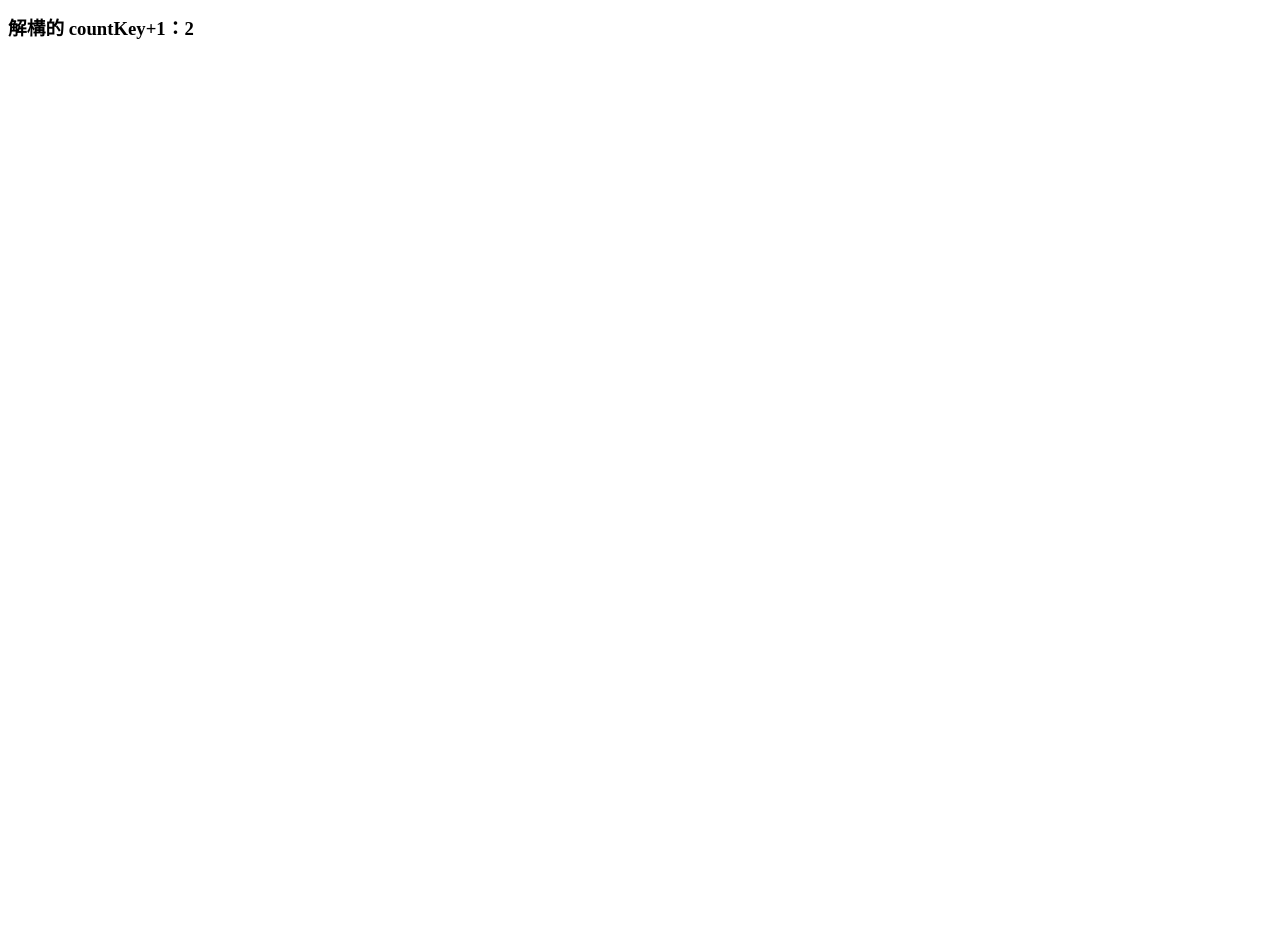
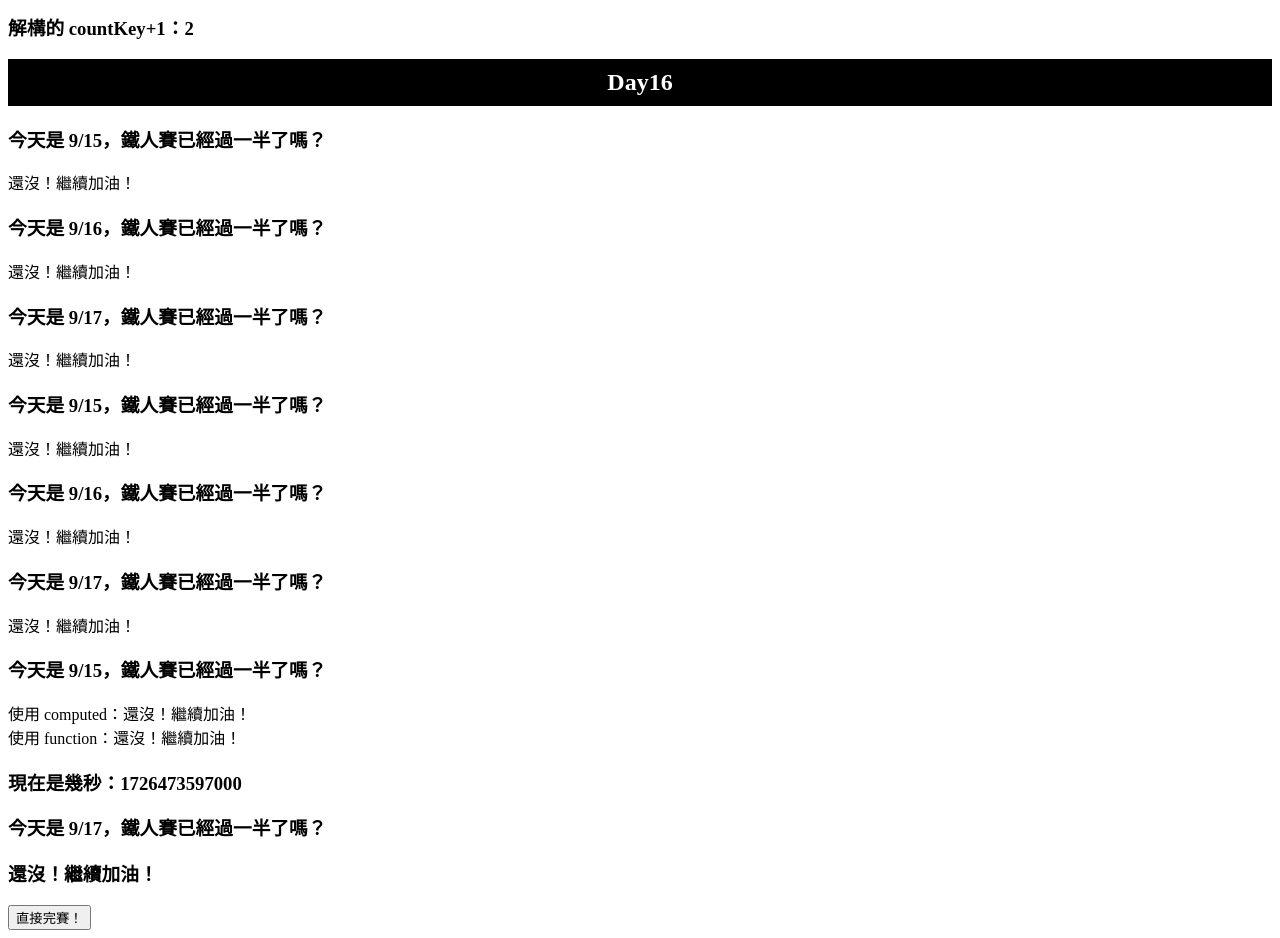
Before and after one commit to Jamixcs/2024iThome-jamixcs, a Vue app: page / in a window 1280 px wide. Shown: the part 2540-3478 px from the top of the page. Before the commit the page ends 2599 px from the top, so only its background shows below. Built offline with nearby package versions, Linux system fonts and the light colour scheme.

Commit message:
feat: day16

```diff
--- a/src/App.vue
+++ b/src/App.vue
@@ -19,6 +19,11 @@ import refUnwrapByReactive from "./components/day15/refUnwrapByReactive.vue";
 import refUnwrapByReactive2 from "./components/day15/refUnwrapByReactive2.vue";
 import refArrayUnwrap from "./components/day15/refArrayUnwrap.vue";
 import refTemplateUnwrap from "./components/day15/refTemplateUnwrap.vue";
+import noComputed from "./components/day16/noComputed.vue";
+import computed from "./components/day16/computed.vue";
+import functionVScomputed from "./components/day16/functionVScomputed.vue";
+import DateNow from "./components/day16/DateNow.vue";
+import computedChangeValue from "./components/day16/computedChangeValue.vue";
 </script>
 
 <template>
@@ -51,6 +56,12 @@ import refTemplateUnwrap from "./components/day15/refTemplateUnwrap.vue";
     <refUnwrapByReactive2 />
     <refArrayUnwrap />
     <refTemplateUnwrap />
+    <h2>Day16</h2>
+    <noComputed />
+    <computed />
+    <functionVScomputed />
+    <DateNow />
+    <computedChangeValue />
   </main>
 </template>
 
--- /dev/null
+++ b/src/components/day16/DateNow.vue
@@ -0,0 +1,9 @@
+<script setup>
+import { computed } from "vue";
+
+const now = computed(() => Date.now());
+</script>
+
+<template>
+  <h3>現在是幾秒：{{ now }}</h3>
+</template>
--- /dev/null
+++ b/src/components/day16/computed.vue
@@ -0,0 +1,30 @@
+<script setup>
+import { reactive, computed } from "vue";
+
+const myIronmanData = reactive({
+  name: "++",
+  topics: [
+    "Day1：前言/自我介紹小廢話",
+    "Day2：Vue 為啥我要認識你",
+    "Day3：Vue 請你自我介紹五分鐘",
+  ],
+});
+
+// 使用 computed 範例
+const isPassHalfIronman = computed(() => {
+  return myIronmanData.topics.length >= 15
+    ? "對！你一定可以完賽的"
+    : "還沒！繼續加油！";
+});
+</script>
+
+<template>
+  <h3>今天是 9/15，鐵人賽已經過一半了嗎？</h3>
+  <span>{{ isPassHalfIronman }}</span>
+  <br />
+  <h3>今天是 9/16，鐵人賽已經過一半了嗎？</h3>
+  <span>{{ isPassHalfIronman }}</span>
+  <br />
+  <h3>今天是 9/17，鐵人賽已經過一半了嗎？</h3>
+  <span>{{ isPassHalfIronman }}</span>
+</template>
--- /dev/null
+++ b/src/components/day16/computedChangeValue.vue
@@ -0,0 +1,33 @@
+<script setup>
+import { reactive, computed } from "vue";
+
+const myIronmanData = reactive({
+  name: "++",
+  topics: [
+    "Day1：前言/自我介紹小廢話",
+    "Day2：Vue 為啥我要認識你",
+    "Day3：Vue 請你自我介紹五分鐘",
+  ],
+});
+
+// 使用 computed 範例，可讀可寫
+const isPassHalfIronman = computed({
+  // getter
+  get() {
+    return myIronmanData.topics.length >= 15
+      ? "對！你一定可以完賽的"
+      : "還沒！繼續加油！";
+  },
+  // setter
+  set() {
+    myIronmanData.topics = Array(15).fill("一鍵完賽");
+    console.log(myIronmanData.topics);
+  },
+});
+</script>
+
+<template>
+  <h3>今天是 9/17，鐵人賽已經過一半了嗎？</h3>
+  <h3>{{ isPassHalfIronman }}</h3>
+  <button @click="isPassHalfIronman = '還沒！繼續加油！'">直接完賽！</button>
+</template>
--- /dev/null
+++ b/src/components/day16/functionVScomputed.vue
@@ -0,0 +1,34 @@
+<script setup>
+import { ref, reactive, computed } from "vue";
+
+const myIronmanData = reactive({
+  name: "++",
+  topics: [
+    "Day1：前言/自我介紹小廢話",
+    "Day2：Vue 為啥我要認識你",
+    "Day3：Vue 請你自我介紹五分鐘",
+  ],
+});
+
+// 使用 computed 範例
+const isPassHalfIronman = computed(() => {
+  return myIronmanData.topics.length >= 15
+    ? "對！你一定可以完賽的"
+    : "還沒！繼續加油！";
+});
+
+// 使用一般函式
+function isPassHalfIronmanFunction() {
+  return myIronmanData.topics.length >= 15
+    ? "對！你一定可以完賽的"
+    : "還沒！繼續加油！";
+}
+</script>
+
+<template>
+  <h3>今天是 9/15，鐵人賽已經過一半了嗎？</h3>
+  <span>使用 computed：{{ isPassHalfIronman }}</span>
+  <br />
+  <span>使用 function：{{ isPassHalfIronmanFunction() }}</span>
+  <br />
+</template>
--- /dev/null
+++ b/src/components/day16/noComputed.vue
@@ -0,0 +1,35 @@
+<script setup>
+import { reactive } from "vue";
+
+const myIronmanData = reactive({
+  name: "++",
+  topics: [
+    "Day1：前言/自我介紹小廢話",
+    "Day2：Vue 為啥我要認識你",
+    "Day3：Vue 請你自我介紹五分鐘",
+  ],
+});
+</script>
+
+<template>
+  <h3>今天是 9/15，鐵人賽已經過一半了嗎？</h3>
+  <span>{{
+    myIronmanData.topics.length >= 15
+      ? "對！你一定可以完賽的"
+      : "還沒！繼續加油！"
+  }}</span>
+  <br />
+  <h3>今天是 9/16，鐵人賽已經過一半了嗎？</h3>
+  <span>{{
+    myIronmanData.topics.length >= 15
+      ? "對！你一定可以完賽的"
+      : "還沒！繼續加油！"
+  }}</span>
+  <br />
+  <h3>今天是 9/17，鐵人賽已經過一半了嗎？</h3>
+  <span>{{
+    myIronmanData.topics.length >= 15
+      ? "對！你一定可以完賽的"
+      : "還沒！繼續加油！"
+  }}</span>
+</template>
```
